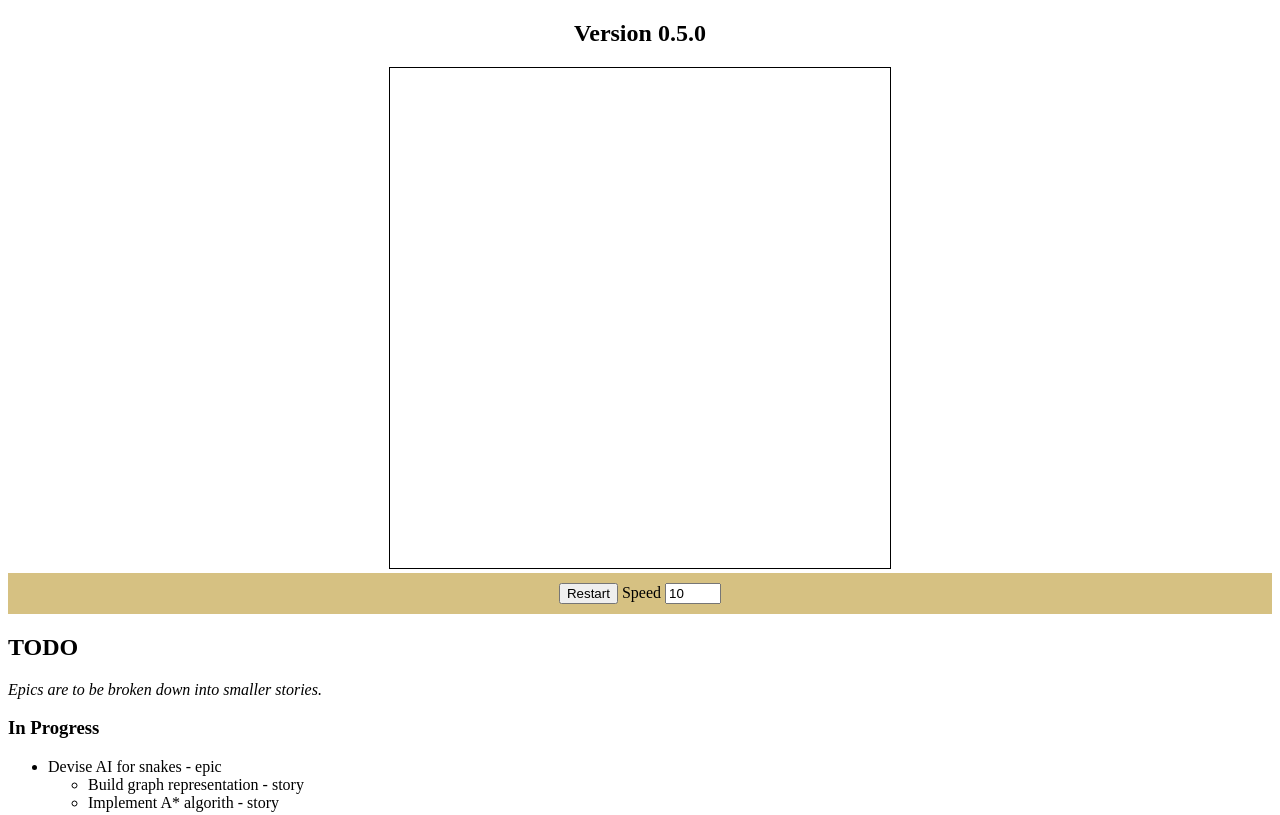
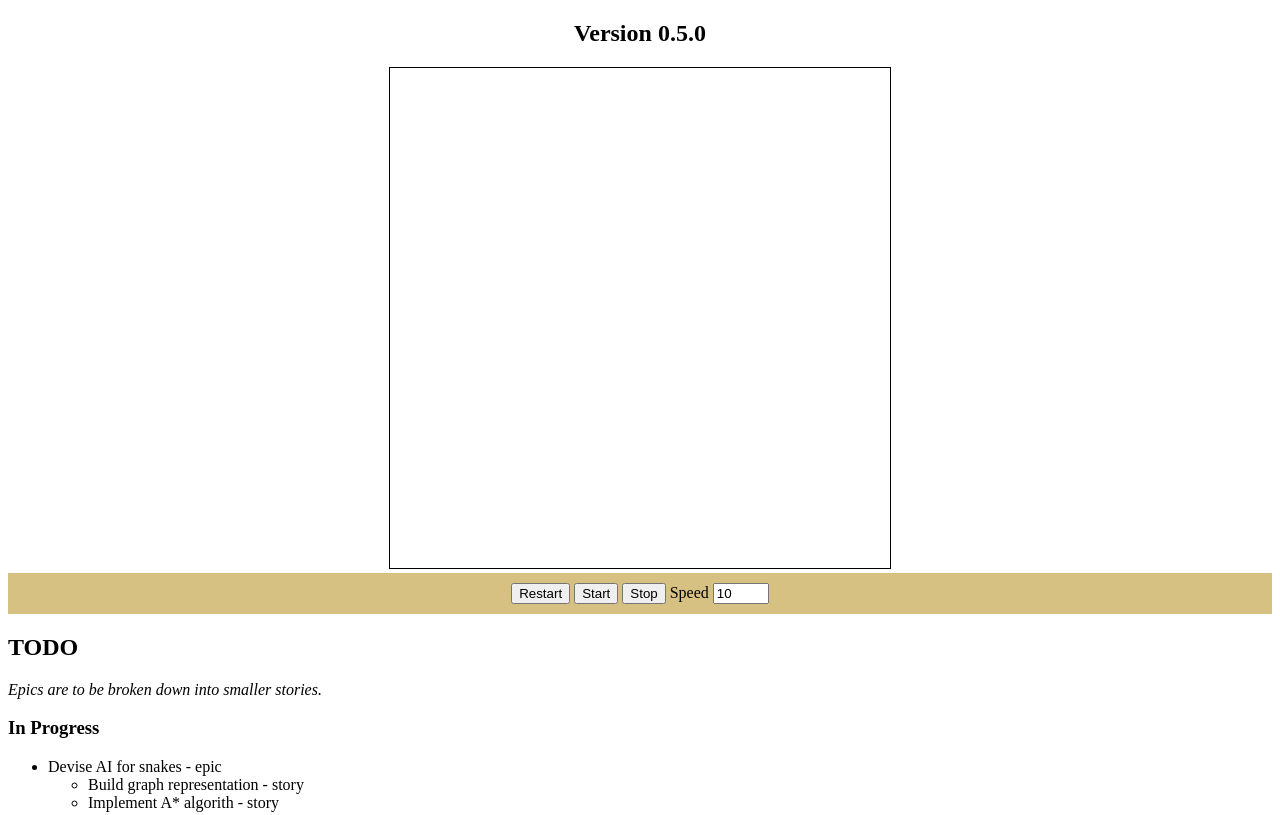
Before and after one commit to Luminted/Szakdolgozat-SmartSnake, a website built with webpack: page src/dist/index.html in a window 1280 px wide. Shown: the top 815 px of the page. Built offline with nearby package versions, Linux system fonts and the light colour scheme; some packages are replaced by stand-ins of ours; what mainloop.js would draw is missing.

Commit message:
Adding stop and start functionality to interface

```diff
--- a/src/dist/index.html
+++ b/src/dist/index.html
@@ -13,6 +13,8 @@
     </div>
     <div id="dashboard">
         <button id="restart-button">Restart</button>
+        <button id="start-button">Start</button>
+        <button id="stop-button">Stop</button>
         <label for="speed-selector">Speed</label>
         <input type="number" id="speed-selector" max="60" min="1">
     </div>
```
